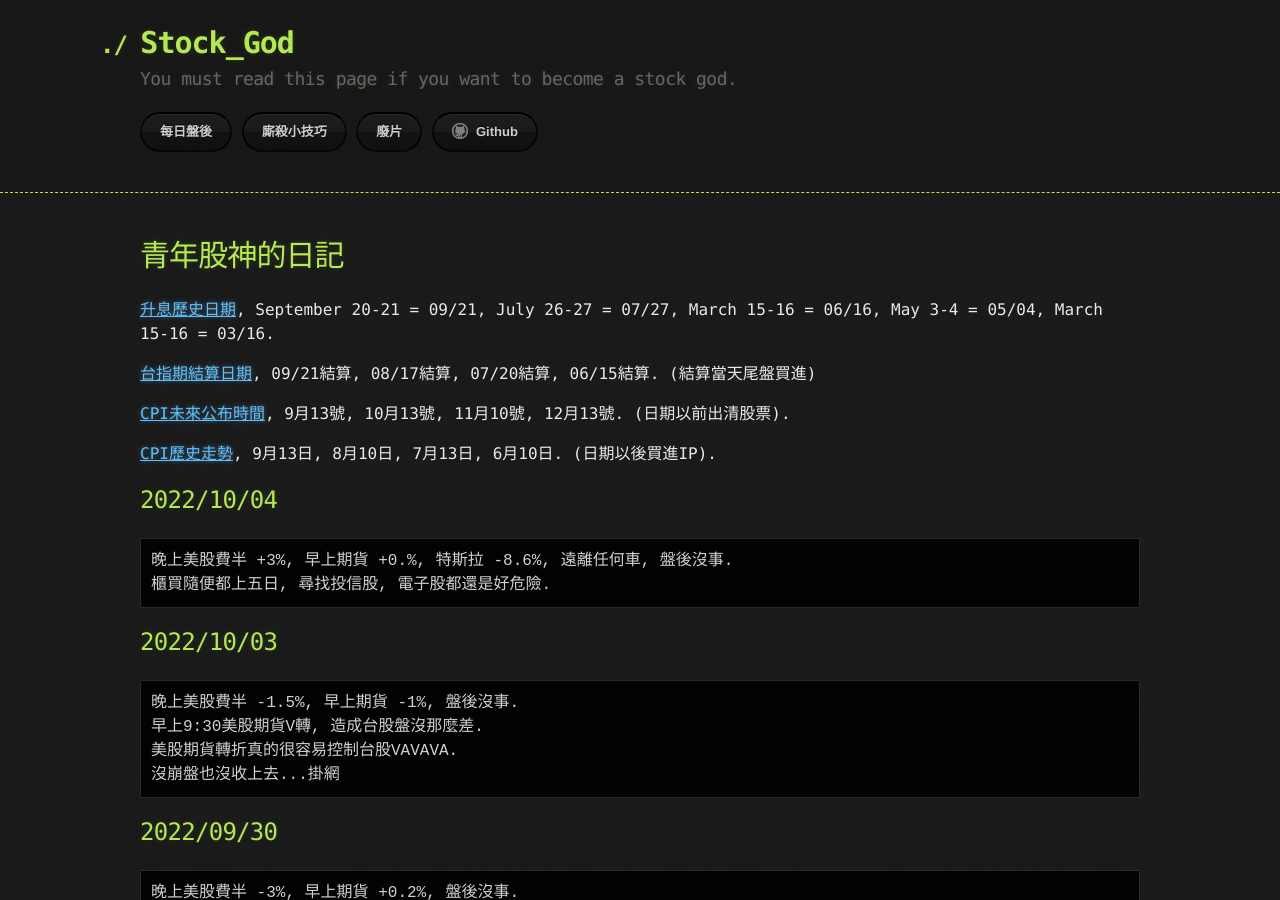
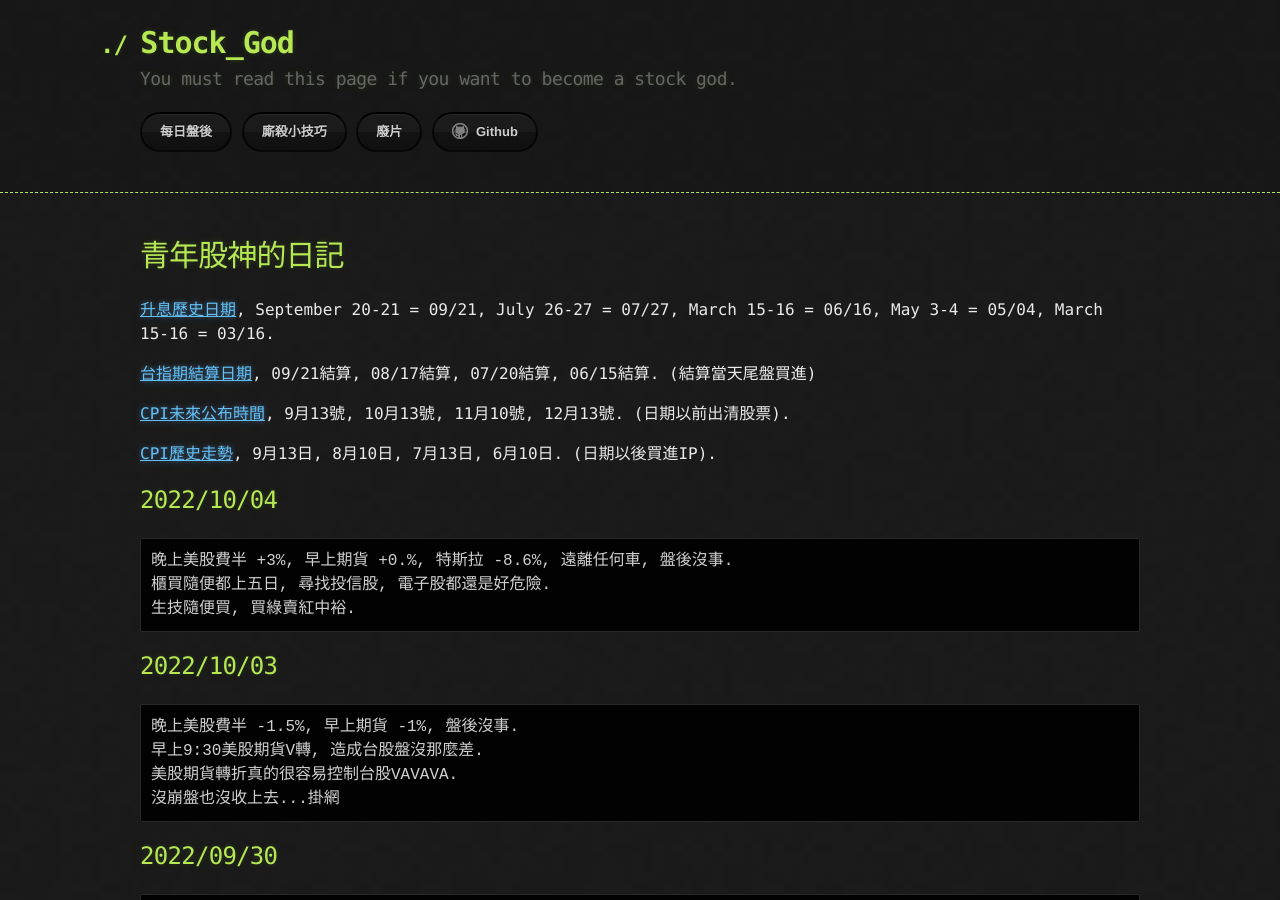
Before and after one commit to lepg5487/Stock_God, a Jekyll site: the page built from index.md, in a window 1280 px wide and 900 px high. Built offline with Jekyll 4.4.1, drawn with Linux system fonts in a browser that asks for light colours; our own code applies the rules of GitHub Pages for plain Markdown files.

Commit message:
Update index.md

````diff
--- a/index.md
+++ b/index.md
@@ -16,6 +16,7 @@ layout: testlayouts
 ```
 晚上美股費半 +3%, 早上期貨 +0.%, 特斯拉 -8.6%, 遠離任何車, 盤後沒事.
 櫃買隨便都上五日, 尋找投信股, 電子股都還是好危險.
+生技隨便買, 買綠賣紅中裕.
 ```
 
 ## 2022/10/03
````
